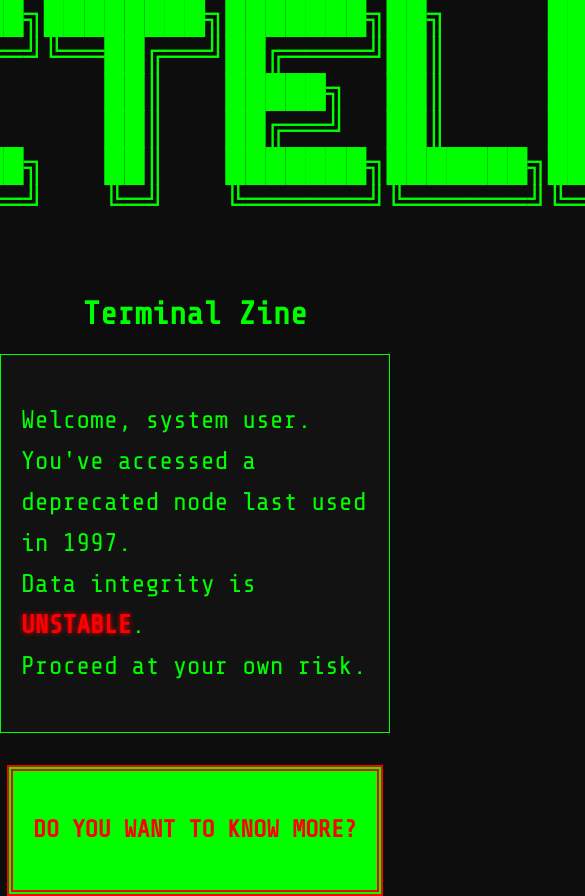
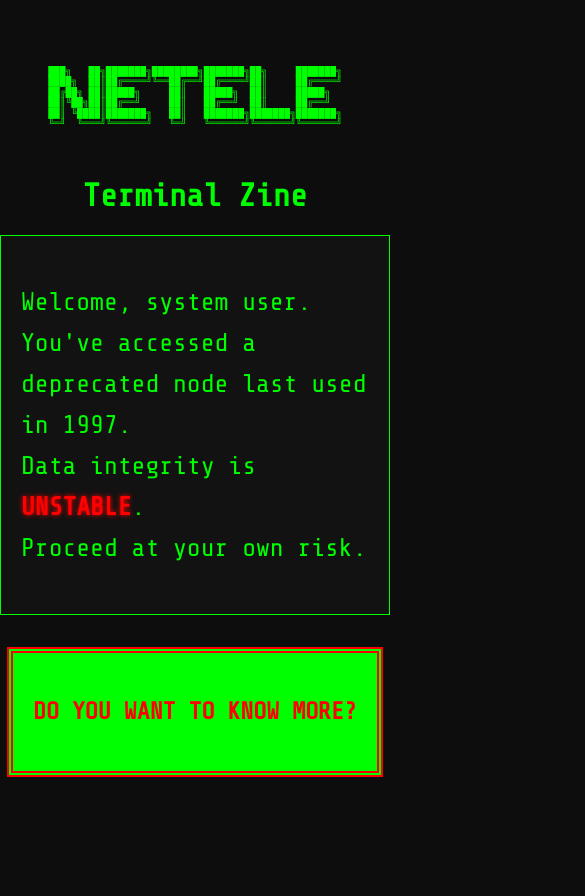
Before and after one commit to voidpunkxero/terminal-zine, a plain HTML site: page FINAL/main.html in a window 390 px wide. Shown: the top 896 px of the page, 585 px wide, since content can reach past the window. After the commit the page ends 844 px from the top, so only its background shows below. Drawn offline with nearby package versions, Linux system fonts and the light colour scheme.

Commit message:
Update void.css

```diff
--- a/FINAL/void.css
+++ b/FINAL/void.css
@@ -200,3 +200,9 @@ body.toc-page {
   color: red;
   margin-right: 0.5rem;
 }
+
+@media (max-width: 768px) {
+  .logo {
+    font-size: 0.6rem !important;
+  }
+}
```
